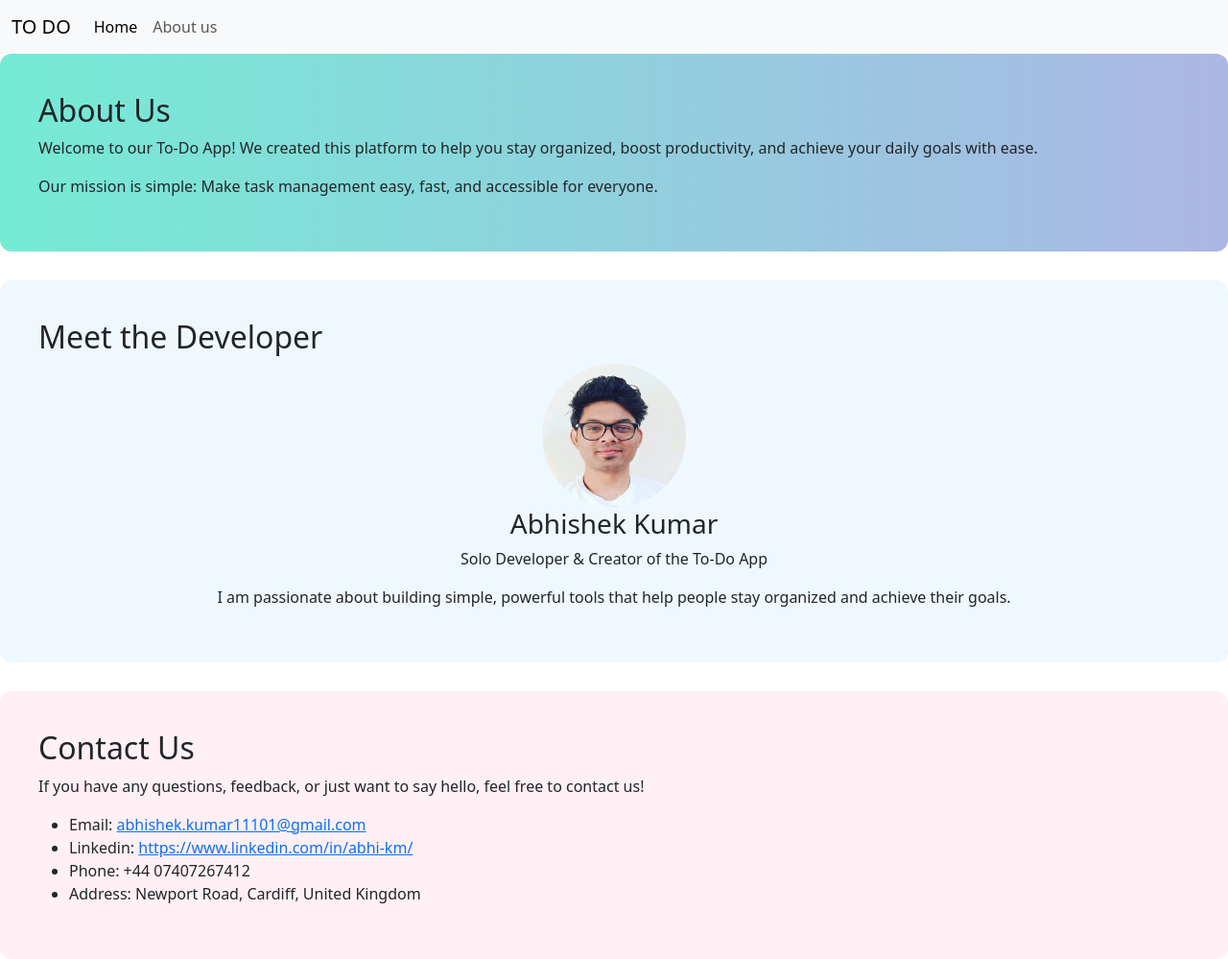
After one commit to abhishek1110111/flask_todo_project, a Flask app: page /about-us in a window 1280 px wide. The commit adds this page. Shown: the whole page at 96% size. Run offline with Flask 3, Linux system fonts and the light colour scheme.

Commit message:
add delete, update and about us

```diff
--- a/app.py
+++ b/app.py
@@ -1,13 +1,12 @@
-from flask import Flask, render_template, request
+from flask import Flask, render_template, request, redirect
 from flask_sqlalchemy import SQLAlchemy
 
-
-app = Flask(__name__)
+app = Flask(__name__) ## create an instance of the Flask class
 
 app.config['SQLALCHEMY_DATABASE_URI'] = 'sqlite:///todo.db'
 app.config['SQLALCHEMY_TRACK_MODIFICATIONS'] = False
 db = SQLAlchemy(app)
-class Todo(db.Model):
+class Todo(db.Model): ## create a class Todo which is a child class of db.Model
     Sno = db.Column(db.Integer, primary_key=True)
     title = db.Column(db.String(200), nullable=False)
     desc = db.Column(db.String(500), nullable=False)
@@ -16,23 +15,44 @@ class Todo(db.Model):
     def __repr__(self) -> str:
         return f"<Todo {self.title} - {self.Sno}>"
 
-@app.route("/", methods=["GET", "POST"])
+@app.route("/", methods=["GET", "POST"]) ## home page
 def hello_world():
     if request.method == "POST":
         title = request.form['title']
         desc = request.form['desc']
-    todo = Todo(title = title, desc = desc) ## create an object of the Todo class
-    db.session.add(todo) ## add the object to the session
-    db.session.commit() ## commit the session to the database
+        todo = Todo(title = title, desc = desc) ## create an object of the Todo class
+        db.session.add(todo) ## add the object to the session
+        db.session.commit() ## commit the session to the database
     all_todo = Todo.query.all()
     return render_template("index.html", all_todo=all_todo) ## render the template with the objects
-@app.route("/show")
-def products():
-    all_todo = Todo.query.all() ## query all the objects of the Todo class
-    print(all_todo) ## print the objects in the console
-    return "<p>New products</p>"
 
-if __name__ == "__main__":
-    with app.app_context():
+@app.route("/delete/<int:Sno>") ## delete the object with the given Sno
+def delete(Sno):
+    delete_todo = Todo.query.filter_by(Sno=Sno).first() ## query all the objects of the Todo class
+    print(delete_todo) ## print the objects in the console
+    db.session.delete(delete_todo)
+    db.session.commit() ## commit the session to the database
+    return redirect("/")
+
+@app.route("/update/<int:Sno>", methods=["GET", "POST"]) ## update the object with the given Sno
+def update(Sno):
+    if request.method == "POST":
+        title = request.form['title']
+        desc = request.form['desc']
+        todo = Todo.query.filter_by(Sno=Sno).first() ## query all the objects of the Todo class
+        todo.title = title
+        todo.desc = desc    ## update the object with the given Sno
+        db.session.add(todo) ## add the object to the session
+        db.session.commit() ## commit the session to the database
+        return redirect("/")
+    update_todo = Todo.query.filter_by(Sno=Sno).first() ## query all the objects of the Todo class
+    return render_template("update.html", update_todo=update_todo)
+
+@app.route("/about-us") ## about us page
+def about_us():
+    return render_template("aboutus.html")
+
+if __name__ == "__main__": ## main function
+    with app.app_context():## create the database and tables
         db.create_all()
     app.run(debug=True, port=8000)
--- /dev/null
+++ b/templates/aboutus.html
@@ -0,0 +1,32 @@
+{% extends 'base.html' %}
+{% block body %}
+<!-- About Us Section -->
+<section id="about" style="background: linear-gradient(to right, #74ebd5, #acb6e5); padding: 40px; border-radius: 12px; margin-bottom: 30px;">
+    <h2>About Us</h2>
+    <p>Welcome to our To-Do App! We created this platform to help you stay organized, boost productivity, and achieve your daily goals with ease.</p>
+    <p>Our mission is simple: Make task management easy, fast, and accessible for everyone.</p>
+  </section>
+
+  <!-- Meet the Team Section -->
+  <section id="team" style="background-color: #f0f8ff; padding: 40px; border-radius: 12px; margin-bottom: 30px;">
+    <h2>Meet the Developer</h2>
+    <div style="text-align: center;">
+        <img src="{{ url_for('static', filename='abhi.png') }}" alt="Developer Photo" style="border-radius: 50%; width: 150px; height: 150px;">
+      <h3>Abhishek Kumar</h3>
+      <p>Solo Developer & Creator of the To-Do App</p>
+      <p>I am passionate about building simple, powerful tools that help people stay organized and achieve their goals.</p>
+    </div>
+  </section>
+
+  <!-- Contact Us Section -->
+  <section id="contact" style="background-color: #fff0f5; padding: 40px; border-radius: 12px;">
+    <h2>Contact Us</h2>
+    <p>If you have any questions, feedback, or just want to say hello, feel free to contact us!</p>
+    <ul>
+      <li>Email: <a href="mailto:abhishek.kumar11101@gmail.com">abhishek.kumar11101@gmail.com</a></li>
+      <li>Linkedin: <a href="https://www.linkedin.com/in/abhi-km/">https://www.linkedin.com/in/abhi-km/</a></li>
+      <li>Phone: +44 07407267412</li>
+      <li>Address: Newport Road, Cardiff, United Kingdom</li>
+    </ul>
+  </section>
+  {% endblock body %}
--- /dev/null
+++ b/templates/base.html
@@ -0,0 +1,34 @@
+<!doctype html>
+<html lang="en">
+    <head>
+        <meta charset="utf-8">
+        <meta name="viewport" content="width=device-width, initial-scale=1">
+        <title>Bootstrap demo</title>
+        <link href="https://cdn.jsdelivr.net/npm/bootstrap@5.3.5/dist/css/bootstrap.min.css" rel="stylesheet" integrity="sha384-SgOJa3DmI69IUzQ2PVdRZhwQ+dy64/BUtbMJw1MZ8t5HZApcHrRKUc4W0kG879m7" crossorigin="anonymous">
+    </head>
+    <body>
+        <nav class="navbar navbar-expand-lg bg-body-tertiary">
+            <div class="container-fluid">
+            <a class="navbar-brand" href="/">TO DO</a>
+            <button class="navbar-toggler" type="button" data-bs-toggle="collapse" data-bs-target="#navbarSupportedContent" aria-controls="navbarSupportedContent" aria-expanded="false" aria-label="Toggle navigation">
+                <span class="navbar-toggler-icon"></span>
+            </button>
+            <div class="collapse navbar-collapse" id="navbarSupportedContent">
+                <ul class="navbar-nav me-auto mb-2 mb-lg-0">
+                <li class="nav-item">
+                    <a class="nav-link active" aria-current="page" href="/">Home</a>
+                </li>
+                <li class="nav-item">
+                    <a class="nav-link" href="/about-us">About us</a>
+                </li>
+                </ul>
+            </div>
+            </div>
+        </nav>
+        <script src="https://cdn.jsdelivr.net/npm/bootstrap@5.3.5/dist/js/bootstrap.bundle.min.js" integrity="sha384-k6d4wzSIapyDyv1kpU366/PK5hCdSbCRGRCMv+eplOQJWyd1fbcAu9OCUj5zNLiq" crossorigin="anonymous"></script>
+    {% block body %}
+
+    {% endblock body %}
+    <script src="https://cdn.jsdelivr.net/npm/bootstrap@5.3.5/dist/js/bootstrap.bundle.min.js" integrity="sha384-k6d4wzSIapyDyv1kpU366/PK5hCdSbCRGRCMv+eplOQJWyd1fbcAu9OCUj5zNLiq" crossorigin="anonymous"></script>
+</body>
+</html>
```
Also changed, not shown: templates/index.html (+11 -50 lines), templates/update.html (added, +18 -0 lines), instance/todo.db, static/abhi.png (added).
